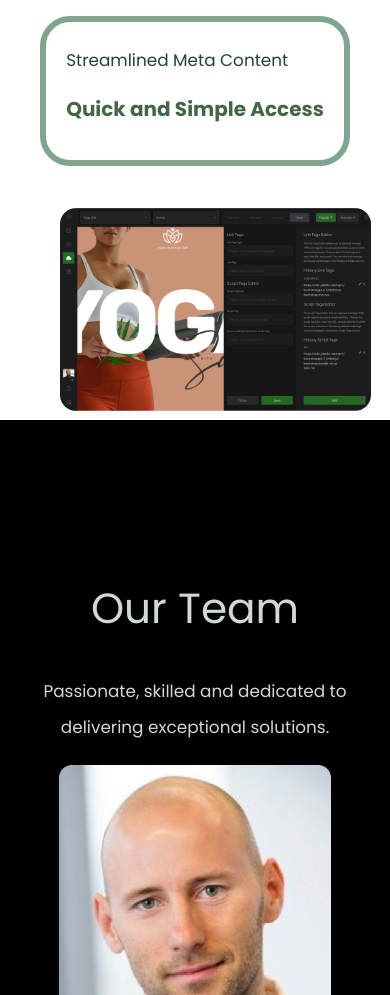
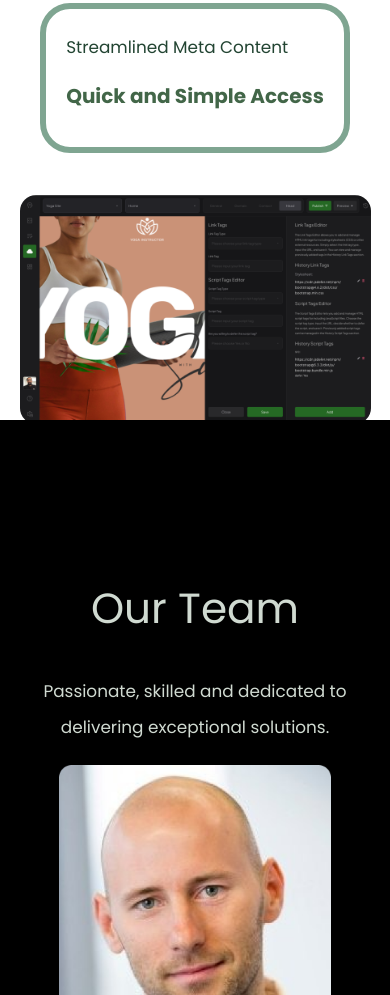
Before and after one commit to kid0733/Quicksite_Old-, a plain HTML site: page index.html in a window 390 px wide. Shown: the part 3410-4405 px from the top of the page. Drawn offline with nearby package versions, Linux system fonts and the light colour scheme.

Commit message:
responsive final 13-jul-24

```diff
--- a/index.html
+++ b/index.html
@@ -243,7 +243,7 @@
             </div>
           </div>
           <!-- Image Section -->
-          <div class="ml-10 sm: ml-0 image-container-cards">
+          <div class="  image-container-cards">
             <img
 
               id="display-image"
--- a/style.css
+++ b/style.css
@@ -172,6 +172,10 @@ img{
 #carousel-container{
     max-width: 60vw;
   }
+
+.image-container-cards{
+    margin-left: 10;
+}
 /* Mobile View */
 @media (max-width: 768px) {
   main {
```
